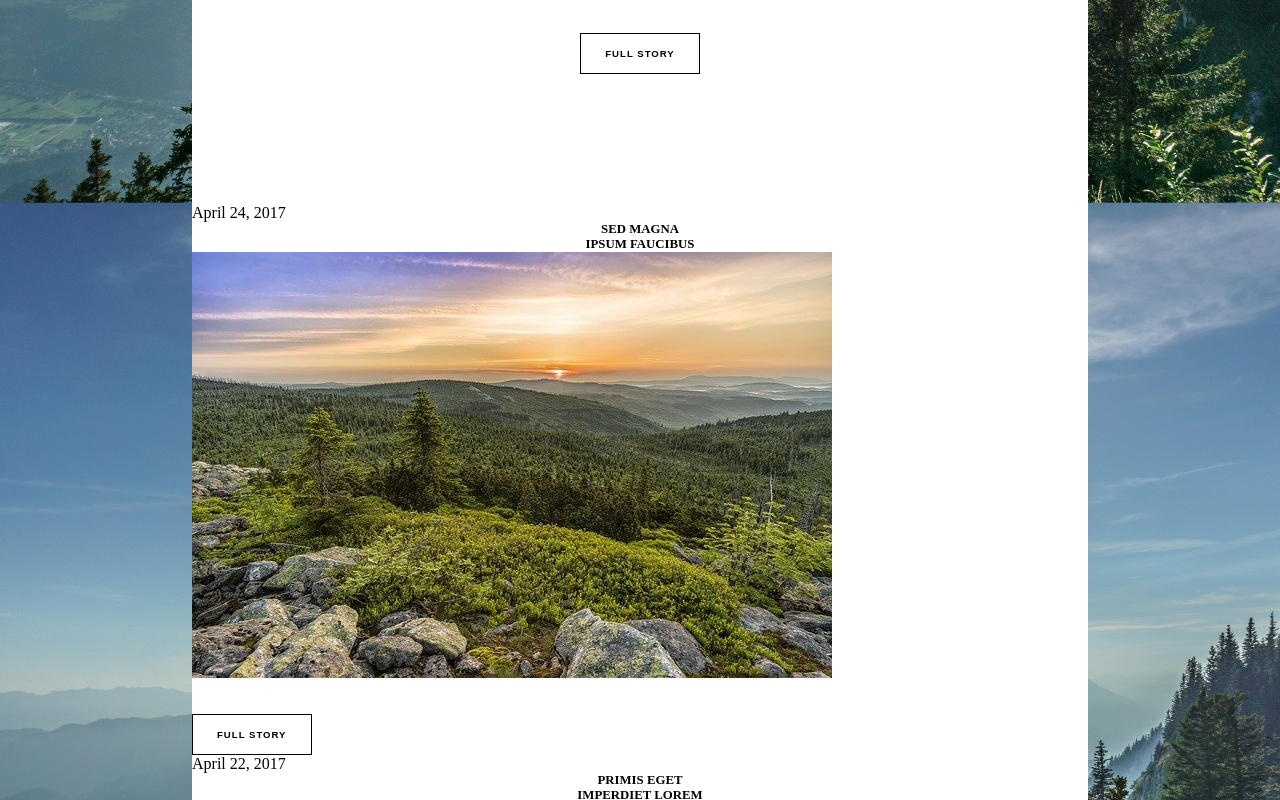
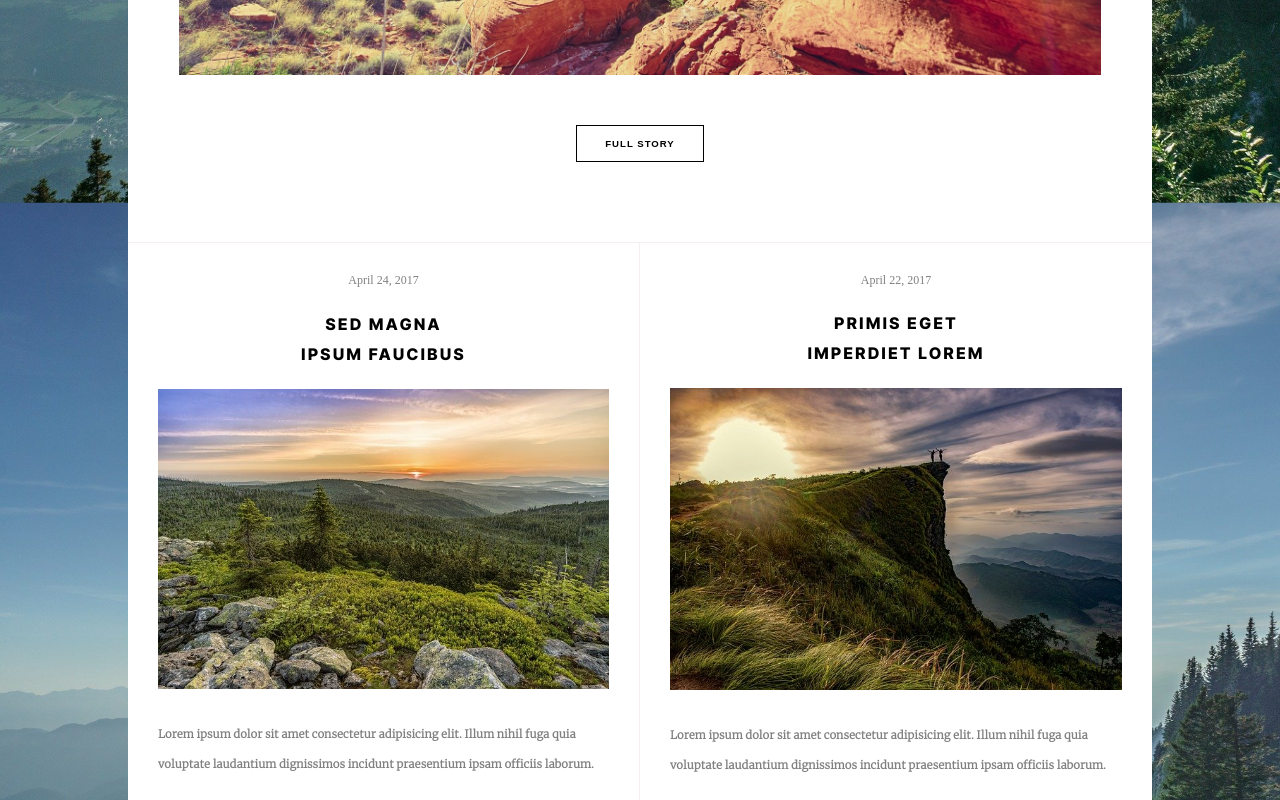
Before and after one commit to Inklooo/page_with_scss, a plain HTML site: page page_with_scss/index.html in a window 1280 px wide. Shown: the part 1580-2380 px from the top of the page. Drawn offline with Linux system fonts and the light colour scheme.

Commit message:
secondsection and more

```diff
--- a/page_with_scss/_settings.scss
+++ b/page_with_scss/_settings.scss
@@ -32,8 +32,8 @@ body{
 }
  .btn{
   color: $black;
-  border: 1.5px solid $black;
-  padding: 14px 24px;
+  border: 1.2px solid $black;
+  padding: 12px 28px;
   font-weight: 600;
   text-transform: uppercase;
   letter-spacing: 1px;
@@ -55,19 +55,20 @@ h2{
   color: $black;
   font-size: 2.8rem;
   font-family: $font1;
-  @include center;
 }
 h3{
   text-align: center;
   text-transform: uppercase;
   color: $black;
-  font-size: 0.8rem;
-  @include center;
+  font-size: 1rem;
+  font-family: $font1;
+  line-height: 30px;
+  letter-spacing: 2px;
 }
 p{
   text-align: center;
   font-family: $font2;
-  font-size: 0.8rem;
+  font-size: 0.7rem;
   font-weight: 700;
-  color: $white;
+  color: $grey2;
 }
--- a/page_with_scss/assets/styles/Layout/_header.scss
+++ b/page_with_scss/assets/styles/Layout/_header.scss
@@ -17,6 +17,7 @@ header{
     background: none;
     width: 48px;
     height: 48px;
+    text-decoration: none;
     i{
       display: flex;
       color: $white;
--- a/page_with_scss/assets/styles/Layout/_main.scss
+++ b/page_with_scss/assets/styles/Layout/_main.scss
@@ -1,8 +1,12 @@
 main{
-  background-color: white;
-  width: 70%;
-  margin: 0 auto;
+  width: 80%;
+  margin: 0 auto 30px;
+  background: $white;
   position: relative;
+
+  img{
+    width: 100%;
+  }
 }
 .section1:before{
   content: "";
@@ -23,7 +27,7 @@ main{
   right: 60%;
 }
 .section1{
-  padding: 50px;
+  padding-top: 50px;
   display: flex;
   flex-direction: column;
   justify-content: space-around;
@@ -53,9 +57,39 @@ main{
   }
   img{
     width: 90%;
-    height: 500px;
+
   }
   .btn{
     margin: 50px 0 80px;
   }
 }
+.section2{
+  display: grid;
+  grid-template-columns: 50% 50%;
+  border-top: 1px solid $grey;
+}
+.left-part,
+.right-part{
+  padding: 30px;
+  display: flex;
+  flex-direction: column;
+  justify-content: space-around;
+  align-items: center;
+
+      span {
+        font-size: 0.75rem;
+        color: $grey2;
+
+      }
+      h3 {
+        margin: 20px 0;
+      }
+      p {
+        text-align: left;
+        line-height: 30px;
+        margin: 30px 0;
+      }
+    }
+    .left-part {
+      border-right: 1px solid $grey;
+    }
--- a/page_with_scss/components/_navbar.scss
+++ b/page_with_scss/components/_navbar.scss
@@ -4,7 +4,7 @@ nav{
   display: flex;
   justify-content: space-between;
   height: 55px;
-  width: 70%;
+  width: 80%;
   margin: 0 auto;
     ul{
       display: flex;
```
Also changed, not shown: page_with_scss/index.css, 1 other file.
